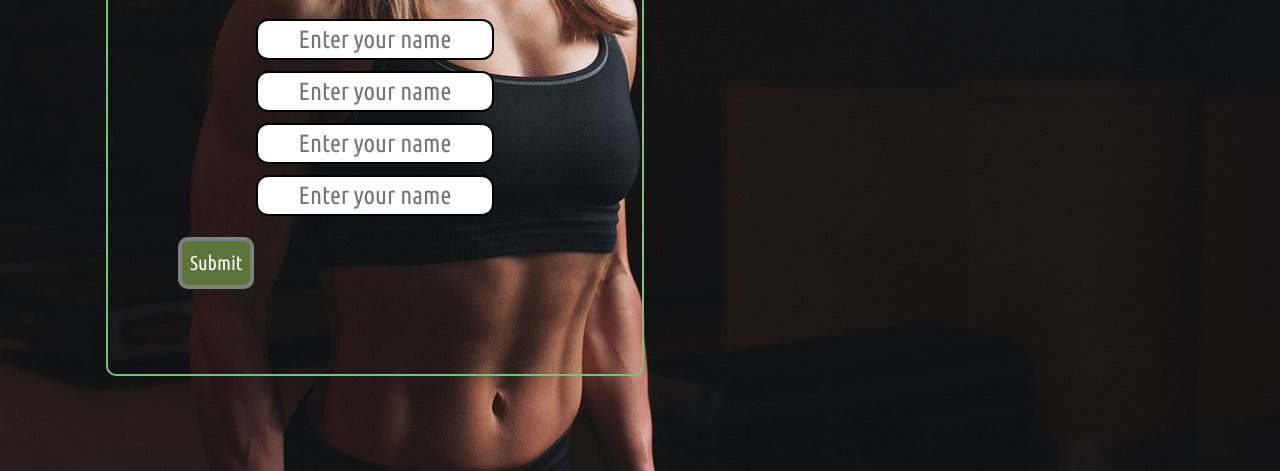
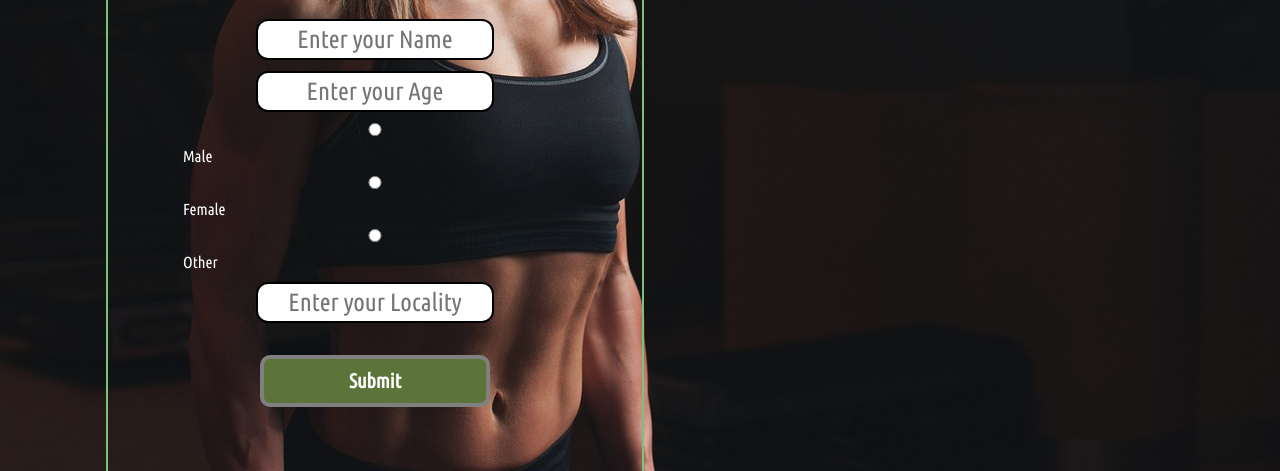
Before and after one commit to arnabmitra471/GymWebsite, a plain HTML site: page index.html in a window 1280 px wide. Shown: the part 329-800 px from the top of the page. Drawn offline with Linux system fonts and the light colour scheme.

Commit message:
styling the h1 and buttons inside the form container

```diff
--- a/css/style.css
+++ b/css/style.css
@@ -101,7 +101,14 @@ body
     font-size:25px;
     border-radius: 12px;
 }
-h1
+.container h1
 {
     text-align: center;
 }
+.container .btn
+{
+    display: block;
+    width: 60%;
+    margin: 32px auto;
+    font-weight: bold;
+}
--- a/index.html
+++ b/index.html
@@ -32,16 +32,25 @@
         <h1>Join the best gym of Delhi now</h1>
         <form>
             <div  class="form-group">
-                <input type="text" name="username" placeholder="Enter your name">
+                <input type="text" name="username" placeholder="Enter your Name">
             </div>
             <div  class="form-group">
-                <input type="text" name="username" placeholder="Enter your name">
+                <input type="text" name="age" placeholder="Enter your Age">
             </div>
             <div  class="form-group">
-                <input type="text" name="username" placeholder="Enter your name">
+
+
+                <input type="radio" name="gender">
+                <span class="gender-label">Male</span>
+
+                <input type="radio" name="gender">
+                <span class="gender-label">Female</span>
+
+                <input type="radio" name="gender">
+                <span class="gender-label">Other</span>
             </div>
             <div  class="form-group">
-                <input type="text" name="username" placeholder="Enter your name">
+                <input type="text" name="locality" placeholder="Enter your Locality">
             </div>
             <button class="btn">Submit</button>
         </form>
```
